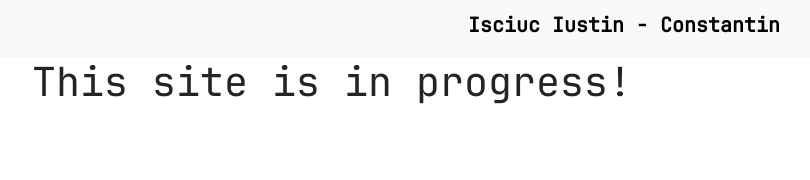
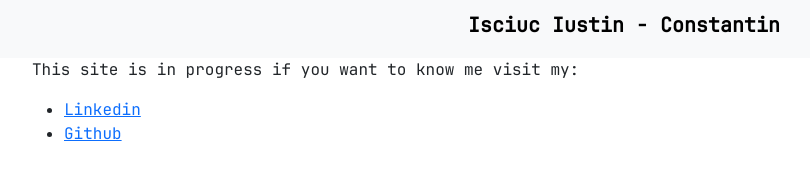
Before and after one commit to isciuciustin/isciuc-iustin-constantin, a plain HTML site: page public/index.html in a window 1280 px wide. Shown: the whole page, without its empty margins (16-826 px from the left). Drawn offline with nearby package versions, Linux system fonts and the light colour scheme; some packages are replaced by stand-ins of ours.

Commit message:
some changes

```diff
--- a/public/index.html
+++ b/public/index.html
@@ -26,6 +26,10 @@
           rel="stylesheet"
           href="style.css"
         >
+        <link
+          rel="icon"
+          href="/images/code.svg"
+        >
   </head>
   <body>
 
@@ -40,7 +44,17 @@
     </nav>
     <main>
       <div class="mx-5">
-          <h1>This site is in progress!</h1>
+         <p>
+          This site is in progress if you want to know me visit my:
+          <ul>
+            <li>
+              <a href="https://www.linkedin.com/in/isciuc-iustin-constantin-a730161a7/">Linkedin</a>
+            </li>
+            <li>
+              <a href="https://github.com/isciuciustin">Github</a>
+            </li>
+          </ul>
+         </p>
       </div>
     </main>
   <script src="https://cdn.jsdelivr.net/npm/bootstrap@5.3.2/dist/js/bootstrap.bundle.min.js" integrity="sha384-C6RzsynM9kWDrMNeT87bh95OGNyZPhcTNXj1NW7RuBCsyN/o0jlpcV8Qyq46cDfL" crossorigin="anonymous"></script>
```
Also changed, not shown: public/images/code.svg (added), 1 other file.
